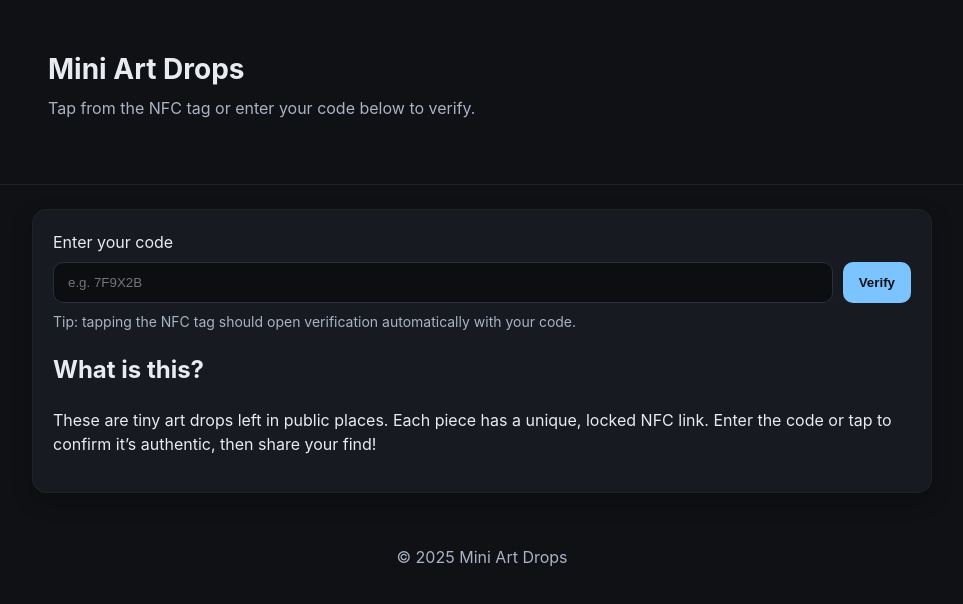
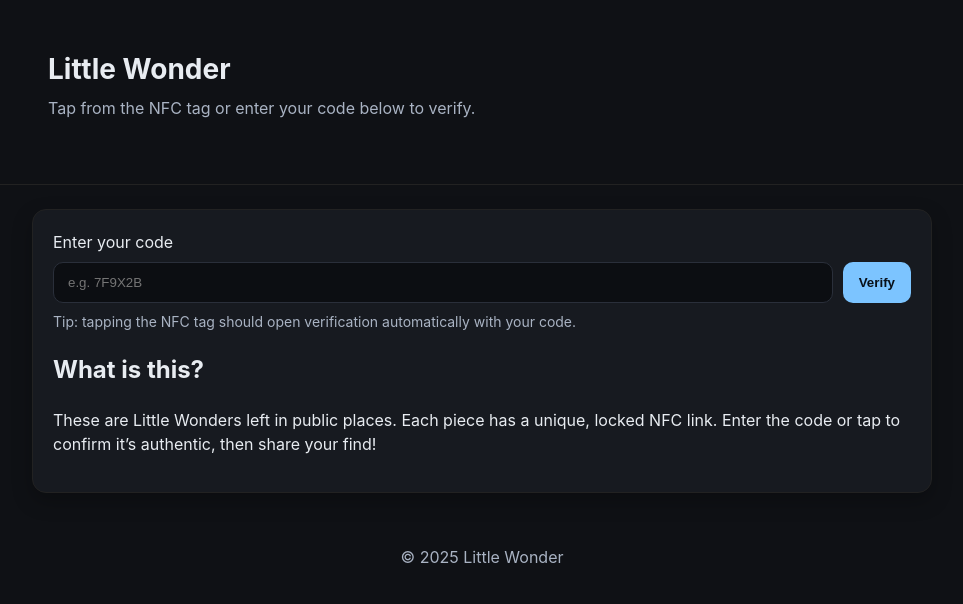
Before and after one commit to Kayfilmsstuff/Little-Wonders, a plain HTML site: page index.html in a window 1280 px wide. Shown: the whole page, without its empty margins (158-1121 px from the left). Drawn offline with Linux system fonts and the light colour scheme.

Commit message:
Update index.html

```diff
--- a/index.html
+++ b/index.html
@@ -2,15 +2,15 @@
 <html lang="en">
 <head>
   <meta charset="utf-8" />
-  <title>Mini Art Drop — Verify</title>
+  <title>Little Wonder — Verify</title>
   <meta name="viewport" content="width=device-width, initial-scale=1" />
   <link href="styles.css" rel="stylesheet" />
-  <meta name="description" content="Verify a found mini art drop via NFC code or manual entry." />
+  <meta name="description" content="Verify a found Little Wonder via NFC code or manual entry." />
 </head>
 <body>
   <header class="site-header">
     <div class="wrap">
-      <h1>Mini Art Drops</h1>
+      <h1>Little Wonder</h1>
       <p class="sub">Tap from the NFC tag or enter your code below to verify.</p>
     </div>
   </header>
@@ -28,7 +28,7 @@
     <section class="about">
       <h2>What is this?</h2>
       <p>
-        These are tiny art drops left in public places. Each piece has a unique, locked NFC link.
+        These are Little Wonders left in public places. Each piece has a unique, locked NFC link.
         Enter the code or tap to confirm it’s authentic, then share your find!
       </p>
     </section>
@@ -36,7 +36,7 @@
 
   <footer class="site-footer">
     <div class="wrap">
-      <p>© <span id="year"></span> Mini Art Drops</p>
+      <p>© <span id="year"></span> Little Wonder</p>
     </div>
   </footer>
 
```
